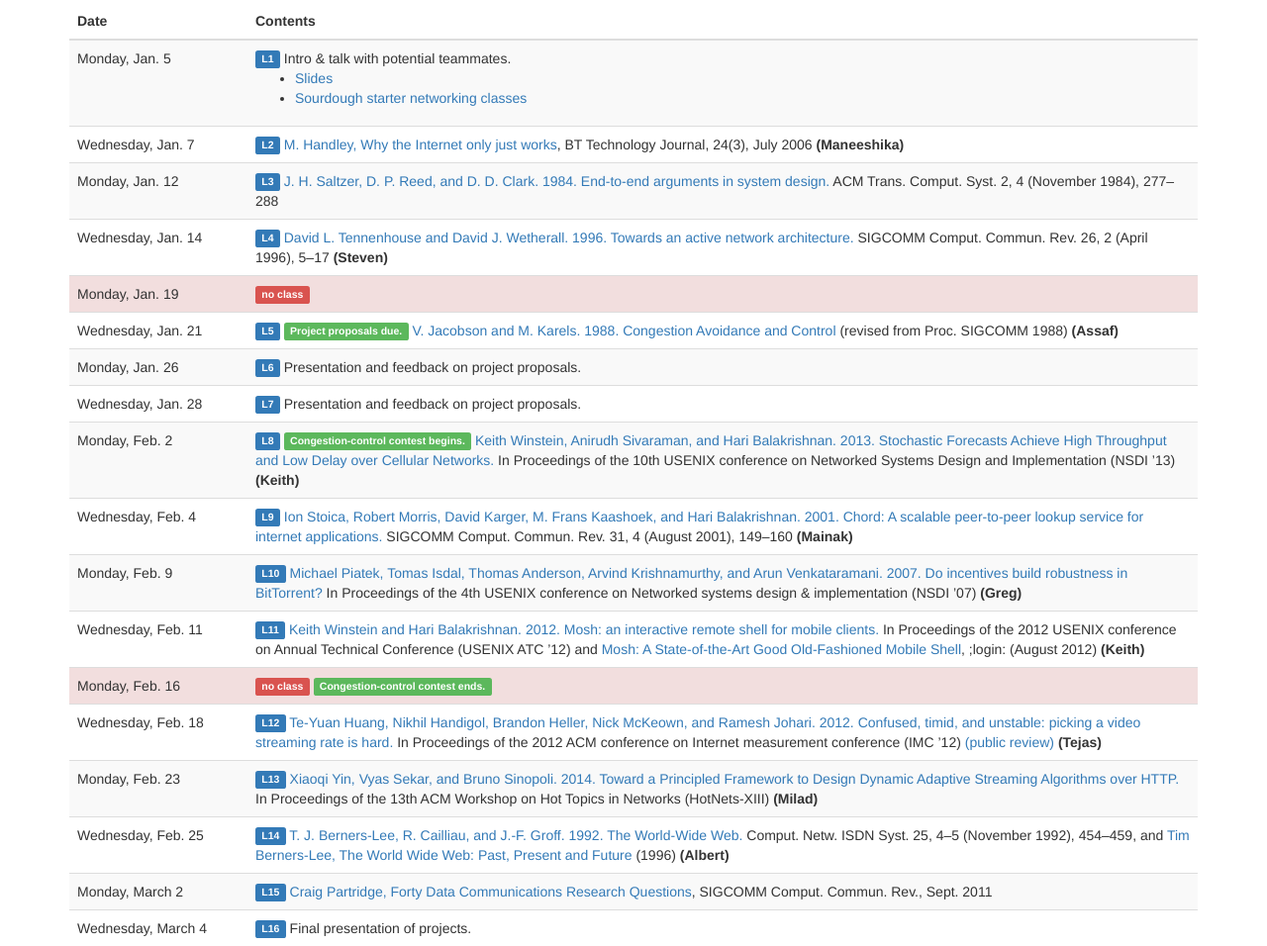
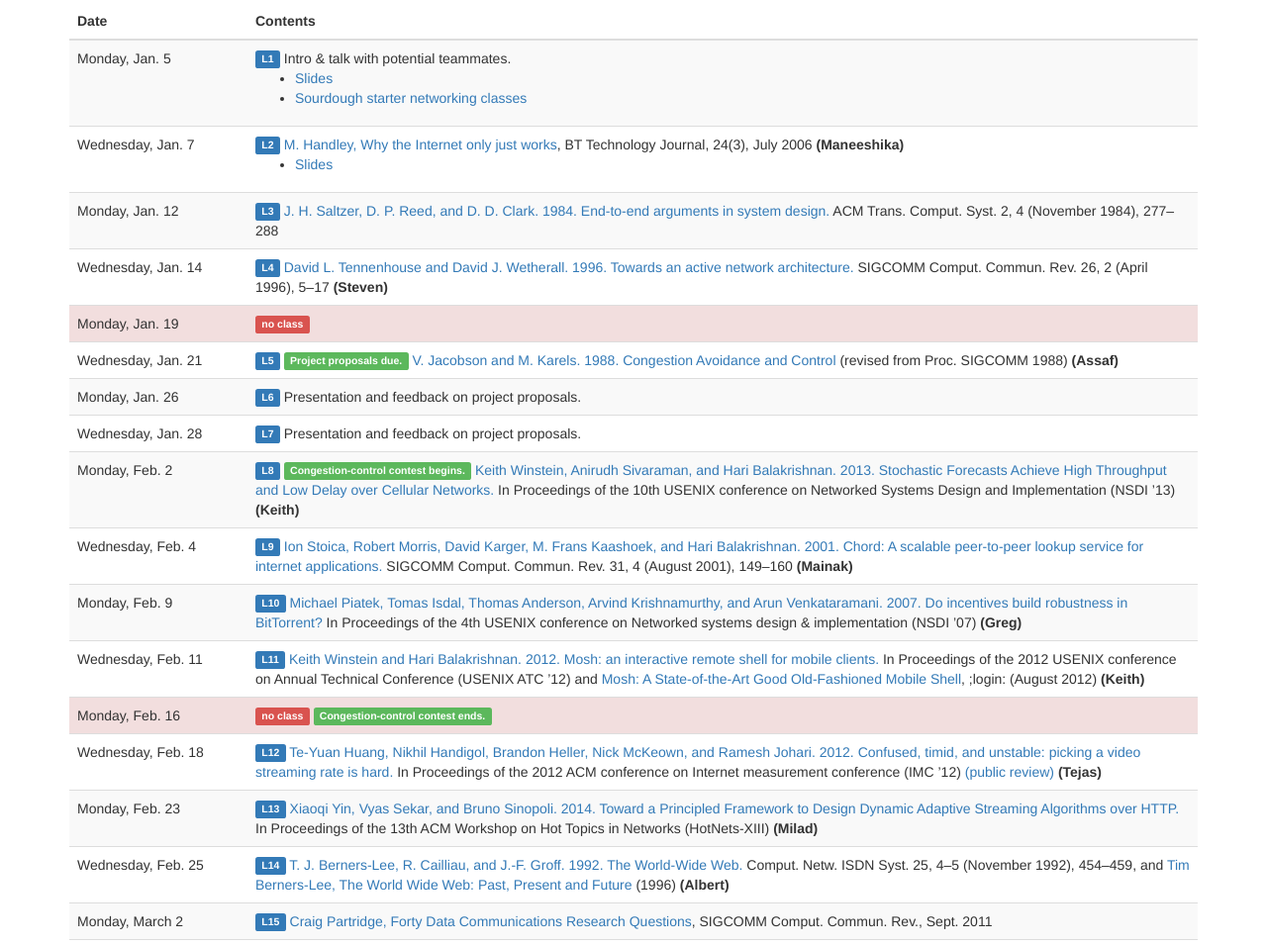
Before and after one commit to hexi519/cs344gweb, a plain HTML site: page index.html in a window 1280 px wide. Shown: the part 1536-2492 px from the top of the page at 99% size. Drawn offline with nearby package versions, Linux system fonts and the light colour scheme.

Commit message:
Add L2 slides

```diff
--- a/index.html
+++ b/index.html
@@ -146,7 +146,7 @@
 <li><a href="https://github.com/keithw/sourdough">Sourdough starter networking classes</a>
 </ul>
 </td></tr>
-	  <tr><td>Wednesday, Jan. 7</td><td><span class="label label-primary">L2</span> <a href="http://www0.cs.ucl.ac.uk/staff/m.handley/papers/only-just-works.pdf">M. Handley, Why the Internet only just works</a>, BT Technology Journal, 24(3), July 2006 <b>(Maneeshika)</b></td></tr>
+	  <tr><td>Wednesday, Jan. 7</td><td><span class="label label-primary">L2</span> <a href="http://www0.cs.ucl.ac.uk/staff/m.handley/papers/only-just-works.pdf">M. Handley, Why the Internet only just works</a>, BT Technology Journal, 24(3), July 2006 <b>(Maneeshika)</b><ul><li><a href="cs344g-L2.pdf">Slides</a></ul></td></tr>
 	  <tr><td>Monday, Jan. 12</td><td><span class="label label-primary">L3</span> <a href="http://web.mit.edu/saltzer/www/publications/endtoend/endtoend.pdf">
 J. H. Saltzer, D. P. Reed, and D. D. Clark. 1984. End-to-end arguments in system design.</a> ACM Trans. Comput. Syst. 2, 4 (November 1984), 277&ndash;288
 </td></tr>
```
Also changed, not shown: 1 other file.
